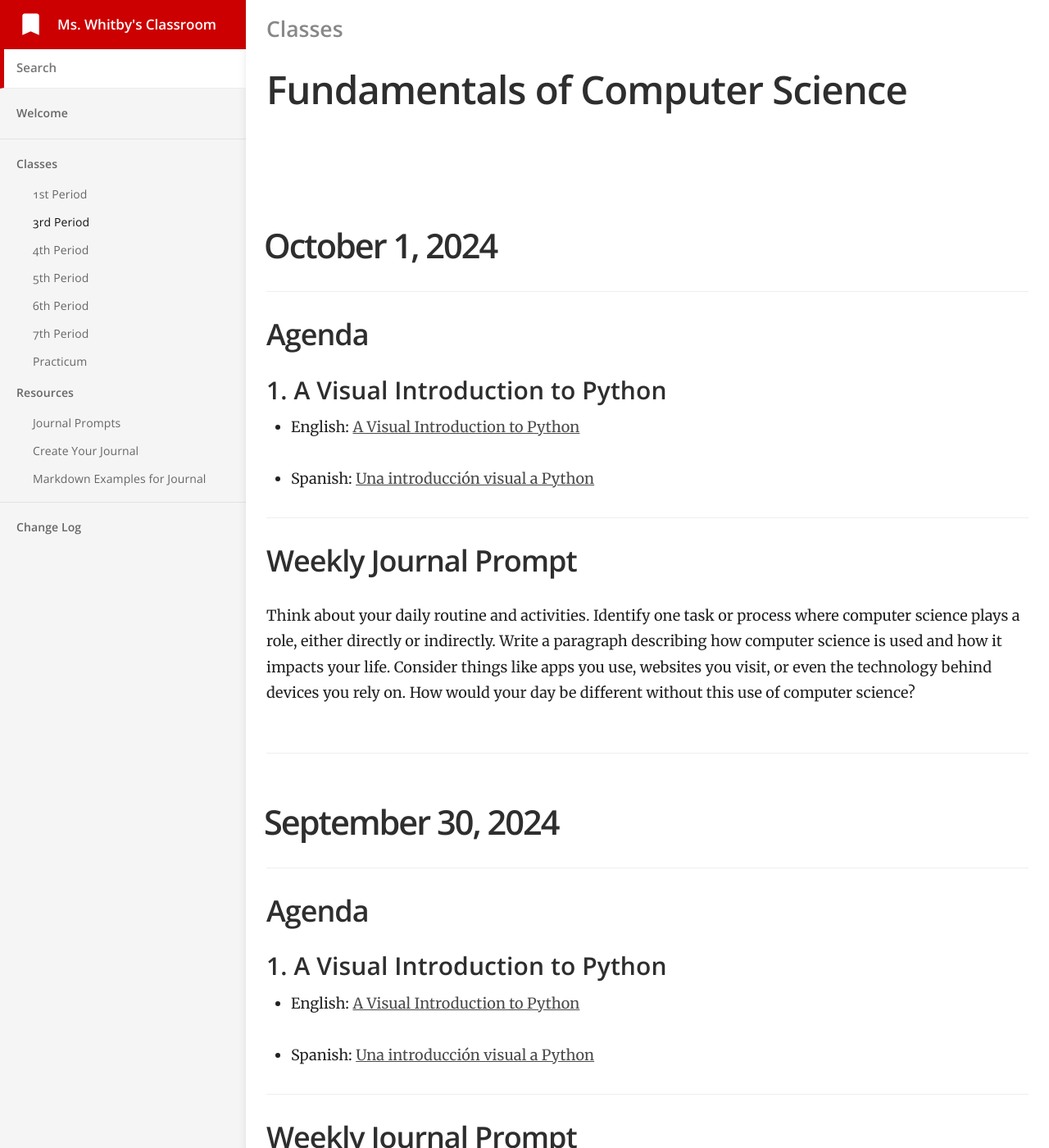
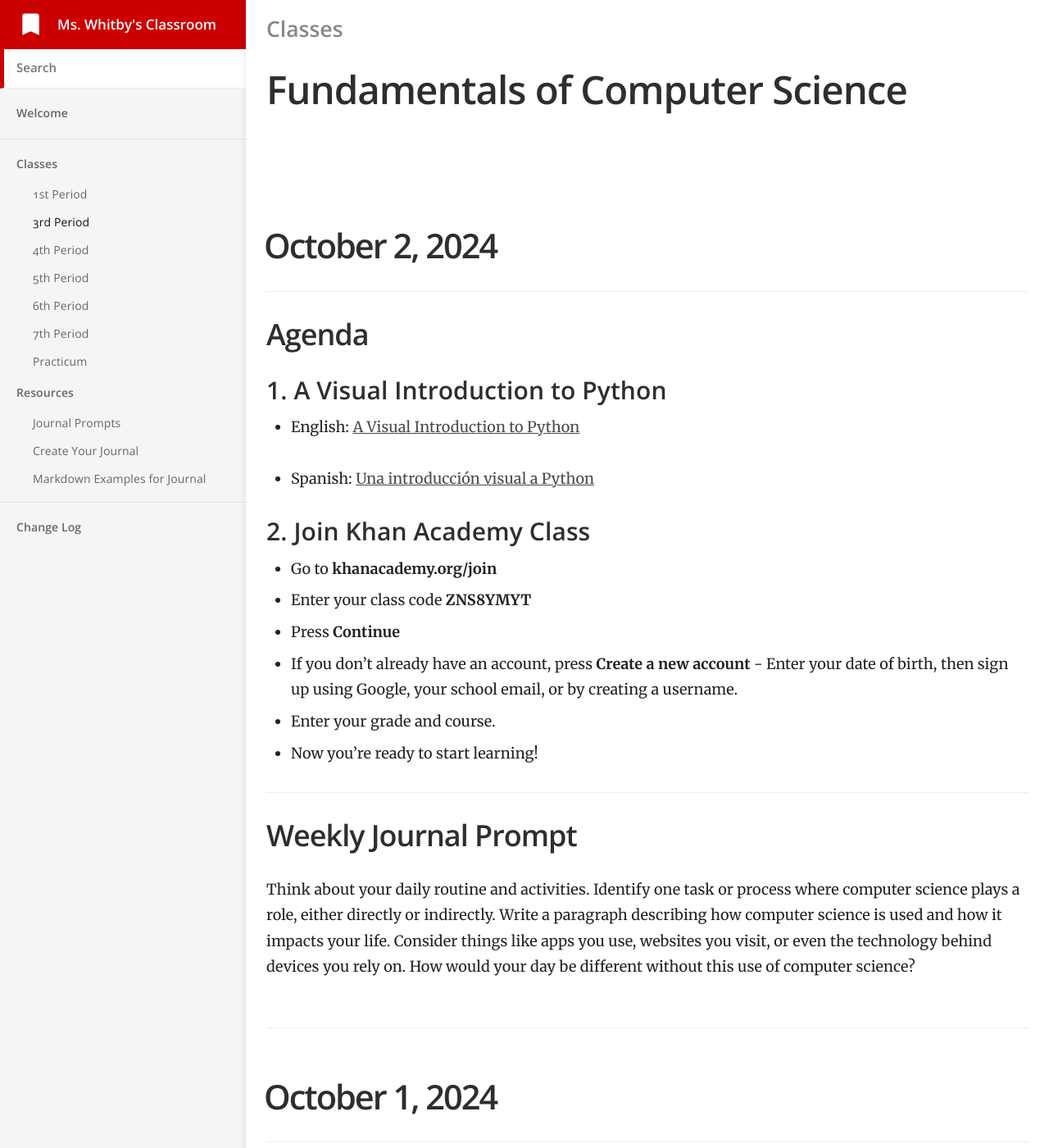
Before and after one commit to mswhitby/classroom, a Jekyll site: the page built from _docs/classes/3rd.md, in a window 1280 px wide and 1400 px high. Shown: the whole window at 82% size. Built offline with Jekyll 4.4.1, drawn with Linux system fonts in a browser that asks for light colours.

Commit message:
Updated lessons

```diff
--- a/_docs/classes/3rd.md
+++ b/_docs/classes/3rd.md
@@ -4,6 +4,32 @@ subtitle: Fundamentals of Computer Science
 category: Classes
 order: 2
 ---
+
+# October 2, 2024
+
+## Agenda
+
+### 1. A Visual Introduction to Python
+
+- English: [A Visual Introduction to Python](https://hourofpython.trinket.io/a-visual-introduction-to-python#/welcome/an-hour-of-code)
+
+- Spanish: [Una introducción visual a Python](https://hourofpython.com/una-introduccion-visual-a-python/index.html)
+
+### 2. Join Khan Academy Class
+
+- Go to **khanacademy.org/join**
+- Enter your class code **ZNS8YMYT**
+- Press **Continue**
+- If you don’t already have an account, press **Create a new account** - Enter your date of birth, then sign up using Google, your school email, or by creating a username.
+- Enter your grade and course.
+- Now you’re ready to start learning!
+
+## Weekly Journal Prompt
+
+Think about your daily routine and activities. Identify one task or process where computer science plays a role, either directly or indirectly. Write a paragraph describing how computer science is used and how it impacts your life. Consider things like apps you use, websites you visit, or even the technology behind devices you rely on. How would your day be different without this use of computer science?
+
+----
+
 
 # October 1, 2024
 
```
